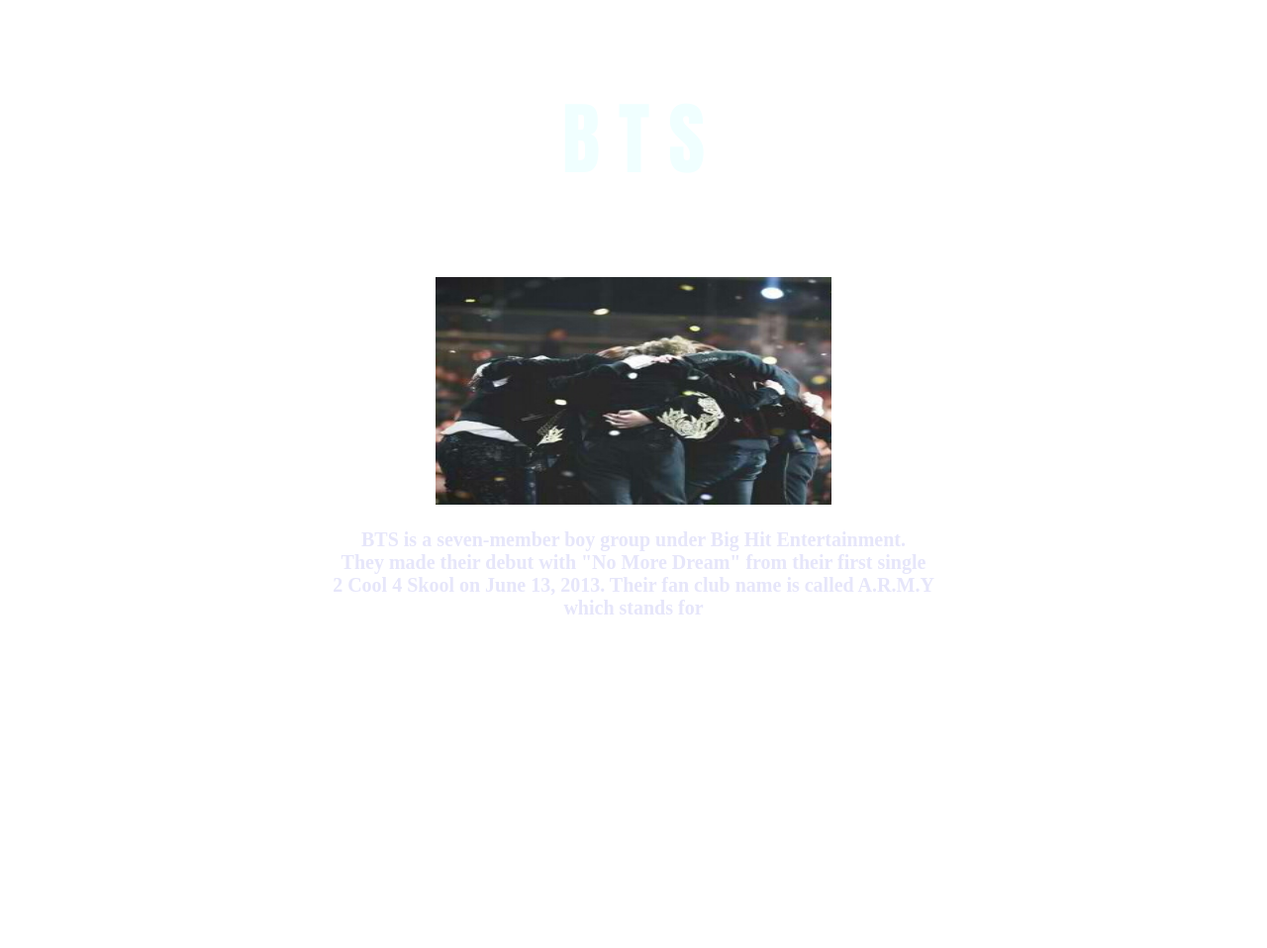
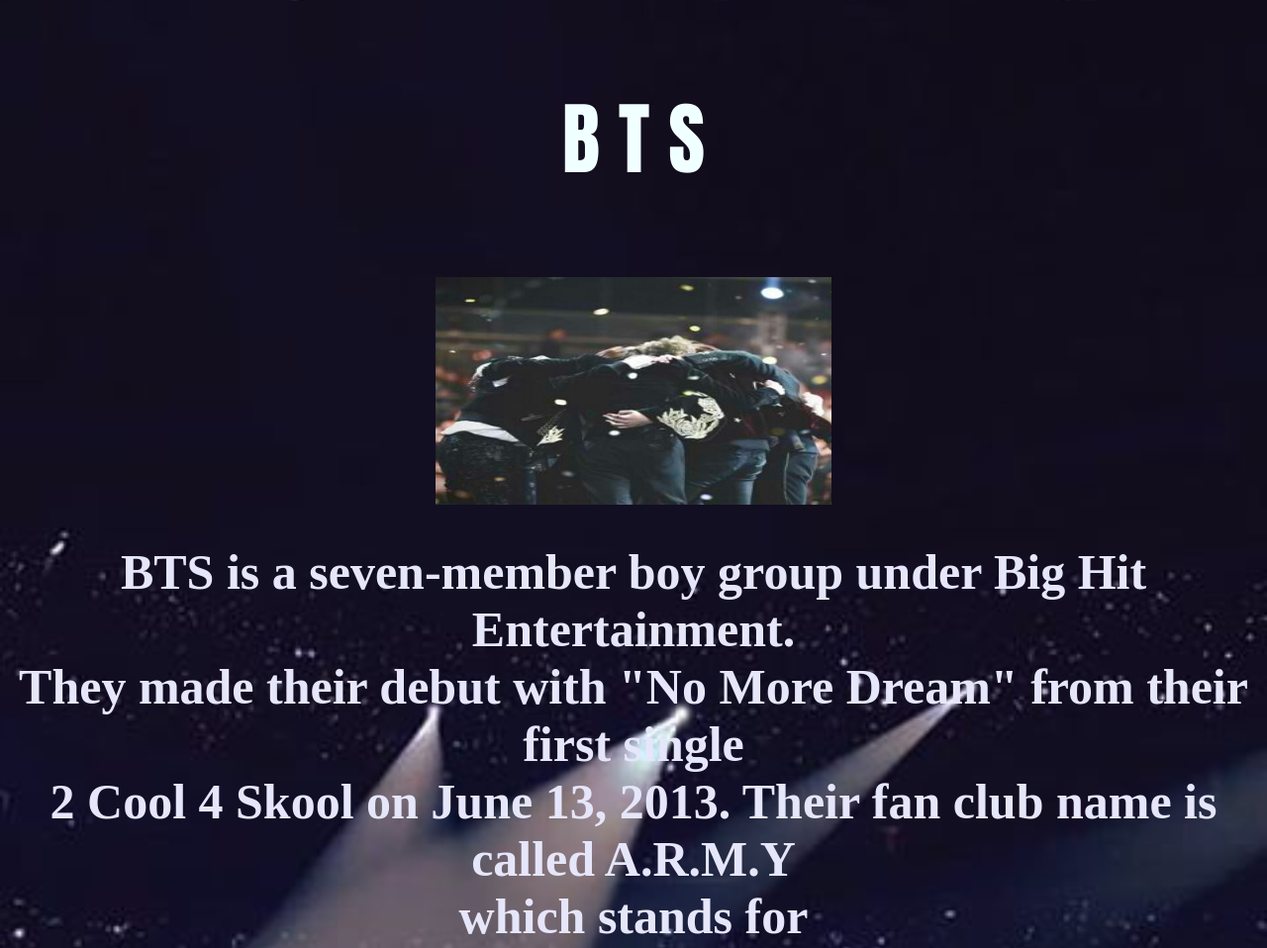
Before and after one commit to NgojoMary/Lab8, a plain HTML site: page index.html in a window 1280 px wide. Shown: the top 958 px of the page at 99% size. Drawn offline with Linux system fonts and the light colour scheme.

Commit message:
Update external.css

```diff
--- a/external.css
+++ b/external.css
@@ -1,6 +1,6 @@
 
 html {
-	background: url(exo.jpg) no-repeat center center fixed;
+	background: url(BIfJN3phwt0.jpg) no-repeat center center fixed;
 	-webkit-background-size: cover;
 	-moz-background-size: cover;
 	-o-background-size: cover;
@@ -22,22 +22,19 @@ body {
 
 h1 {
 	font-family: "Times New Roman", sans-serif;
-	font-size: 20px;
+	font-size: 50px;
 	color: 	#E6E6FA;
 	text-align: center;
 }
-.highlight {
-	background-color: white;
-}
 h2 {
 	font-family: "Helvetica", sans-serif;
-	font-size: 20px;
-	color: 	White;
+	font-size: 35px;
+	color: 	Beige;
 	text-align: center;
 }
 h3 {
 	font-family: "Arial", sans-serif;
 	font-size: 20px;
-	color: 	Beige;
+	color: Beige;
 	text-align: center;
 }
```
